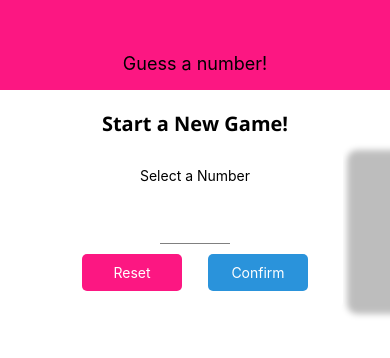
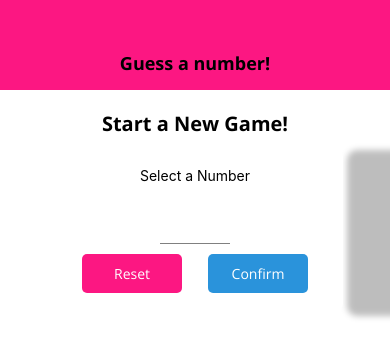
Before and after one commit to someSOAP/rn-guess-a-number, a React Native app: screen / in a window 390 px wide. Shown: the top 358 px of the page. Built offline with nearby package versions, Linux system fonts and the light colour scheme.

Commit message:
Custom Text components

```diff
--- /dev/null
+++ b/src/components/BoldText/BoldText.tsx
@@ -0,0 +1,27 @@
+import React, { FC } from 'react'
+import { StyleSheet, Text, TextProps } from 'react-native'
+import { OPEN_SANS_BOLD } from '@constants/fonts'
+interface IBodyTextProps extends TextProps {
+  children?: string | number
+}
+
+export const BoldText: FC<IBodyTextProps> = ({
+  children,
+  style = {},
+  ...props
+}) => {
+  const textStyle = Object.assign({}, styles.text, style)
+  return (
+    <Text {...props} style={textStyle}>
+      {children}
+    </Text>
+  )
+}
+
+const styles = StyleSheet.create({
+  text: {
+    fontFamily: OPEN_SANS_BOLD,
+  },
+})
+
+export default BoldText
--- /dev/null
+++ b/src/components/BoldText/index.ts
@@ -0,0 +1,3 @@
+import BoldText from './BoldText'
+export * from './BoldText'
+export default BoldText
--- a/src/components/CustomButton/CustomButton.tsx
+++ b/src/components/CustomButton/CustomButton.tsx
@@ -1,5 +1,6 @@
 import React, { FC } from 'react'
-import { StyleSheet, Text, TouchableOpacity, ViewStyle } from 'react-native'
+import { StyleSheet, TouchableOpacity, ViewStyle } from 'react-native'
+import { RegText } from '@components/RegText'
 import { PRIMARY } from '@color'
 interface ICustomButtonProps {
   onPress?: () => void
@@ -18,7 +19,7 @@ export const CustomButton: FC<ICustomButtonProps> = ({
 
   return (
     <TouchableOpacity style={touchableStyle} onPress={onPress}>
-      <Text style={{ ...styles.btnText, color: textColor }}>{children}</Text>
+      <RegText style={{ ...styles.btnText, color: textColor }}>{children}</RegText>
     </TouchableOpacity>
   )
 }
--- a/src/components/Header/Header.tsx
+++ b/src/components/Header/Header.tsx
@@ -1,6 +1,7 @@
 import React, { FC } from 'react'
-import { View, StyleSheet, Text } from 'react-native'
+import { View, StyleSheet } from 'react-native'
 import { SECONDARY } from '@color'
+import { BoldText } from '@components/BoldText'
 interface IHeaderProps {
   text?: string
 }
@@ -8,7 +9,7 @@ interface IHeaderProps {
 export const Header: FC<IHeaderProps> = ({ text }) => {
   return (
     <View style={styles.header}>
-      <Text style={styles.headerTitle}>{text}</Text>
+      <BoldText style={styles.headerTitle}>{text}</BoldText>
     </View>
   )
 }
--- a/src/components/NumberContainer/NumberContainer.tsx
+++ b/src/components/NumberContainer/NumberContainer.tsx
@@ -1,5 +1,6 @@
 import React, { FC } from 'react'
 import { View, Text, StyleSheet } from 'react-native'
+import { RegText } from '@components/RegText'
 import { PRIMARY } from '@color'
 
 interface INumberContainerProps {
@@ -9,7 +10,7 @@ interface INumberContainerProps {
 export const NumberContainer: FC<INumberContainerProps> = ({ children }) => {
   return (
     <View style={styles.container}>
-      <Text style={styles.text}>{children}</Text>
+      <RegText style={styles.text}>{children}</RegText>
     </View>
   )
 }
--- /dev/null
+++ b/src/components/RegText/RegText.tsx
@@ -0,0 +1,28 @@
+import React, { FC } from 'react'
+import { StyleSheet, Text, TextProps } from 'react-native'
+import { OPEN_SANS } from '@constants/fonts'
+
+interface IBodyTextProps extends TextProps {
+  children?: React.ReactText[] | string | number
+}
+
+export const RegText: FC<IBodyTextProps> = ({
+  children,
+  style = {},
+  ...props
+}) => {
+  const textStyle = Object.assign({}, styles.text, style)
+  return (
+    <Text {...props} style={textStyle}>
+      {children}
+    </Text>
+  )
+}
+
+const styles = StyleSheet.create({
+  text: {
+    fontFamily: OPEN_SANS,
+  },
+})
+
+export default RegText
--- /dev/null
+++ b/src/components/RegText/index.ts
@@ -0,0 +1,3 @@
+import RegText from './RegText'
+export * from './RegText'
+export default RegText
--- a/src/screens/GameOverScreen.tsx
+++ b/src/screens/GameOverScreen.tsx
@@ -1,5 +1,6 @@
 import React, { FC } from 'react'
-import { View, StyleSheet, Text } from 'react-native'
+import { View, StyleSheet } from 'react-native'
+import { RegText } from '@components/RegText'
 import { CustomButton } from '@components/CustomButton'
 import { Card } from '@components/Card'
 import { NumberContainer } from '@components/NumberContainer'
@@ -18,10 +19,12 @@ export const GameOverScreen: FC<IGameOverScreenProps> = ({
   return (
     <View style={styles.screen}>
       <Card>
-        <Text style={styles.textSecondary}>The number was {usersNumber}!</Text>
-        <Text style={styles.textMain}>The Game is Over in </Text>
+        <RegText style={styles.textSecondary}>
+          The number was {usersNumber}!
+        </RegText>
+        <RegText style={styles.textMain}>The Game is Over in </RegText>
         <NumberContainer>{numberOfGuesses}</NumberContainer>
-        <Text style={styles.textSecondary}>guesses!</Text>
+        <RegText style={styles.textSecondary}>guesses!</RegText>
         <CustomButton onPress={onNewGame}>Start New Game</CustomButton>
       </Card>
     </View>
--- a/src/screens/StartGameScreen.tsx
+++ b/src/screens/StartGameScreen.tsx
@@ -11,6 +11,7 @@ import { Card } from '@components/Card'
 import { CustomButton } from '@components/CustomButton'
 import { Input } from '@components/Input'
 import { NumberContainer } from '@components/NumberContainer'
+import { BoldText } from '@components/BoldText'
 import { SECONDARY } from '@color'
 import { OPEN_SANS_BOLD } from '@constants/fonts'
 
@@ -66,7 +67,7 @@ export const StartGameScreen: FC<IStartGameScreenProps> = ({ onStartGame }) => {
   return (
     <TouchableWithoutFeedback onPress={hideKeyboard}>
       <View style={styles.screen}>
-        <Text style={styles.title}>Start a New Game!</Text>
+        <BoldText style={styles.title}>Start a New Game!</BoldText>
         <Card style={styles.inputContainer}>
           <Text>Select a Number</Text>
           <Input
@@ -104,7 +105,6 @@ const styles = StyleSheet.create({
     alignItems: 'center',
   },
   title: {
-    fontFamily: OPEN_SANS_BOLD,
     fontSize: 20,
     marginVertical: 10,
   },
```
